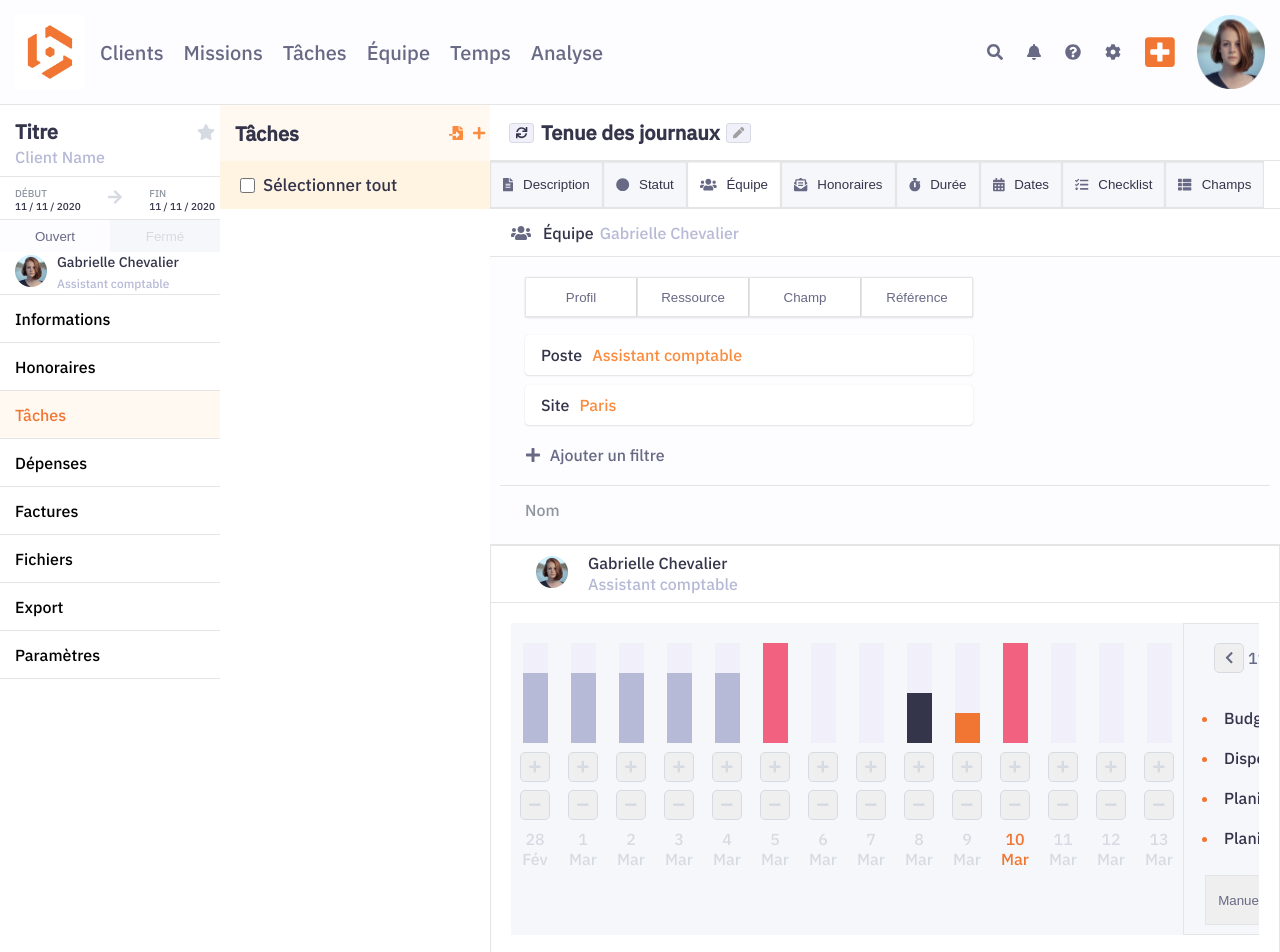
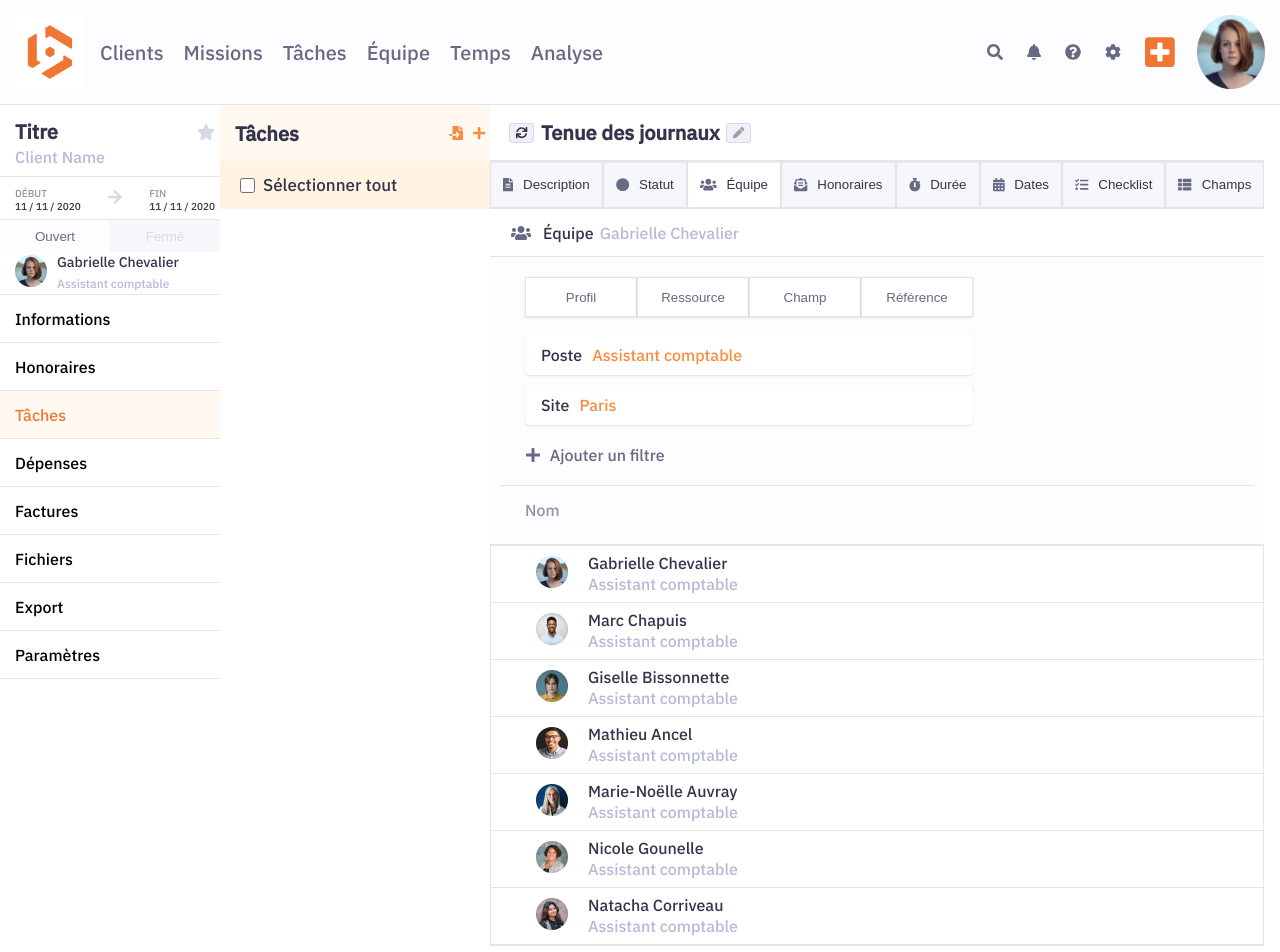
Before and after one commit to deepikabekal/Beeye-1.0, a React (Create React App) app: page / in a window 1280 px wide. Shown: the top 952 px of the page. Built offline with nearby package versions, Linux system fonts and the light colour scheme.

Commit message:
made the header responsive

```diff
--- a/public/index.css
+++ b/public/index.css
@@ -42,7 +42,7 @@ body {
 
 /* rott div style */
 #root {
-  min-width: 800px;
+  min-width: max-content;
 }
 
 .container {
--- a/src/components/Header/header.css
+++ b/src/components/Header/header.css
@@ -4,6 +4,8 @@ header {
   justify-content: space-between;
   flex-wrap: wrap;
   background-color: var(--baseLight21);
+  min-width: 100%;
+  width: 100%;
 }
 
 /* #navigation {
--- a/src/components/TeamSection/PlanningGraph/GraphStyles.css
+++ b/src/components/TeamSection/PlanningGraph/GraphStyles.css
@@ -4,7 +4,9 @@
   justify-content: space-between;
   margin: 20px;
   background-color: var(--greysLight02);
-  overflow: auto;
+  overflow: scroll;
+  overflow-y: hidden;
+  max-width: 750px;
 }
 
 .graph-div {
--- a/src/components/TeamSection/index.js
+++ b/src/components/TeamSection/index.js
@@ -3,7 +3,7 @@ import ResourcePlanning from "./ResourcePlanning";
 import Equipe from "./Equipe";
 
 function TeamSection() {
-  const [clickedName, setClickedName] = useState("Gabrielle Chevalier");
+  const [clickedName, setClickedName] = useState("");
 
   function renderGraph(event) {
     setClickedName(event.target.id);
```
